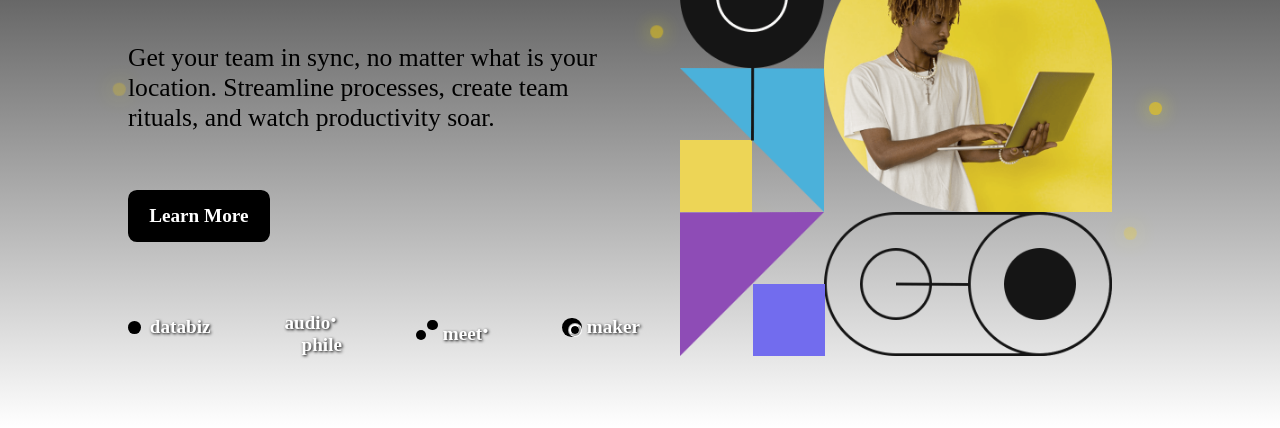
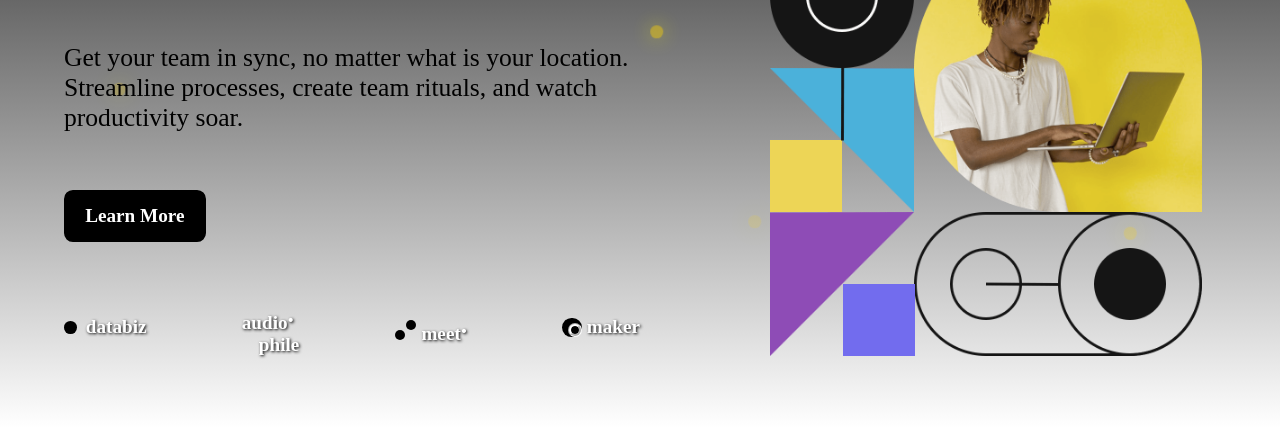
Before and after one commit to Aimal-125/intro-section, a plain HTML site: page index.html in a window 1280 px wide. Shown: the part 372-800 px from the top of the page. Drawn offline with Linux system fonts and the light colour scheme.

Commit message:
Update styles.css

```diff
--- a/styles.css
+++ b/styles.css
@@ -175,7 +175,7 @@
 	align-items: center;
 }
 .content-container {
-	width: 80%;
+	width: 90%;
 	height: 80%;
 	display: flex;
 	position: absolute;
@@ -314,12 +314,12 @@
 .div2 {
 	width: 50%;
 	display: flex;
-	justify-content: center;
+	justify-content: flex-end;
 	align-items: center;
 }
 .div2 img {
 	display: block;
-	width: 100%;
+	width: 80%;
 	height: 100%;
 	object-fit: contain;
 }
```
